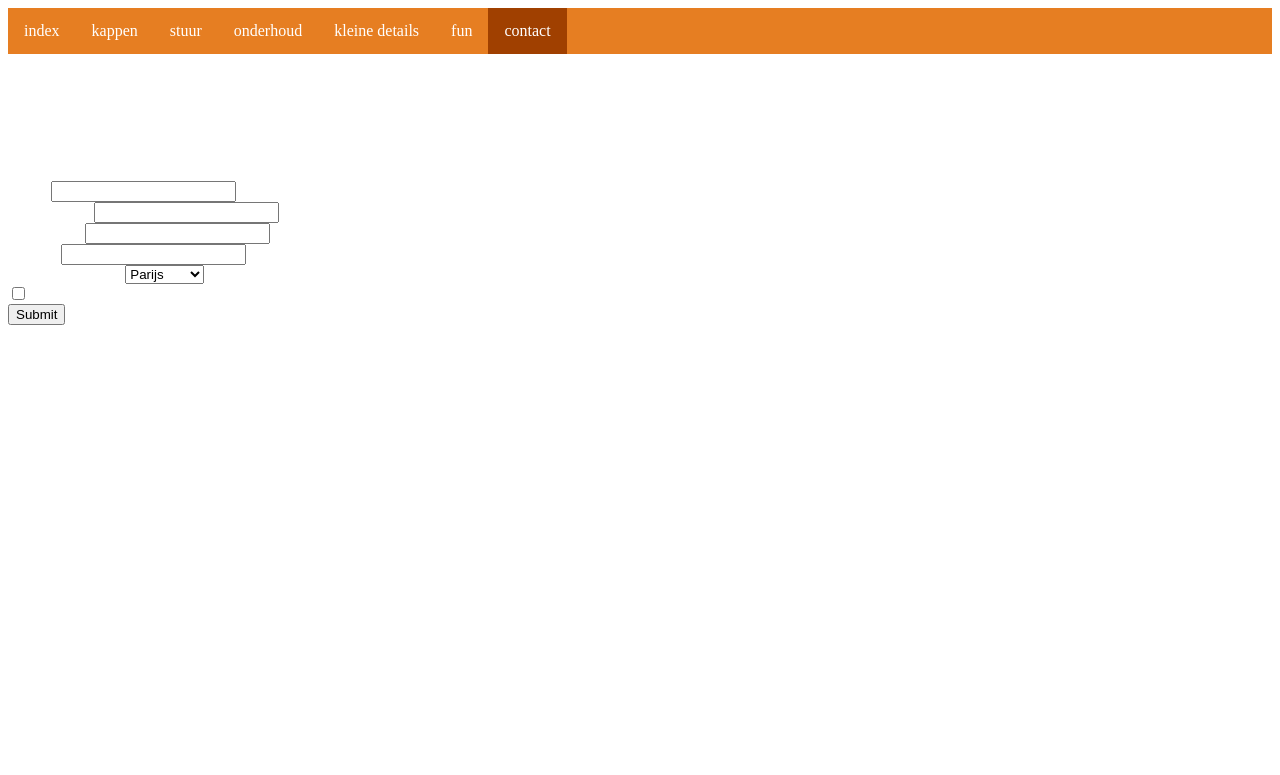
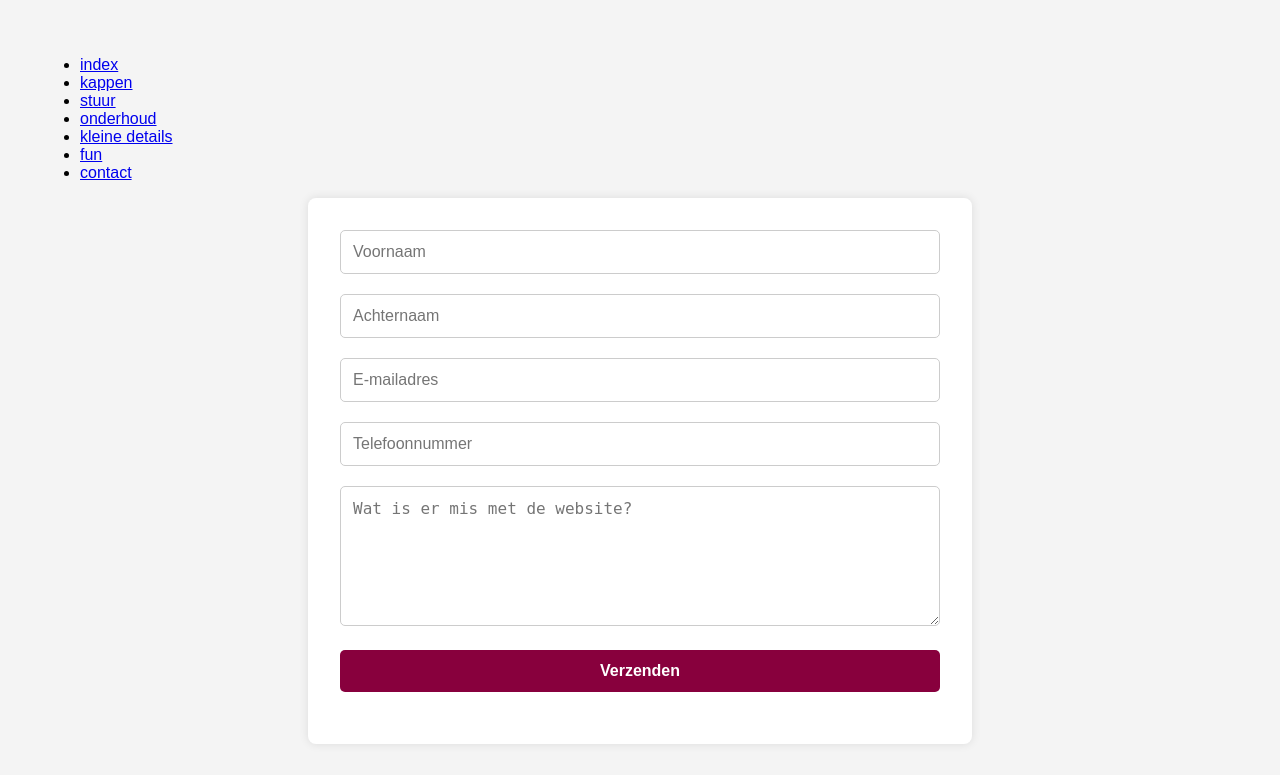
Before and after one commit to utsukushi-sa/Beta-website, a PHP site: page /contact.html in a window 1280 px wide. Shown: the top 775 px of the page. Run offline with PHP 8.4, Linux system fonts and the light colour scheme.

Commit message:
fixing and adding contact page

```diff
--- /dev/null
+++ b/contact.css
@@ -0,0 +1,72 @@
+body {
+  font-family: Arial, sans-serif;
+  background-color: #f4f4f4;
+  padding: 2rem;
+}
+
+form {
+  max-width: 600px;
+  margin: auto;
+  background: white;
+  padding: 2rem;
+  border-radius: 8px;
+  box-shadow: 0 0 10px rgba(0,0,0,0.1);
+}
+
+input, textarea, button {
+  width: 100%;
+  padding: 0.75rem;
+  margin-bottom: 1.25rem;
+  border: 1px solid #ccc;
+  border-radius: 5px;
+  box-sizing: border-box;
+  font-size: 1rem;
+}
+
+textarea {
+  resize: vertical;
+  min-height: 120px;
+}
+
+button {
+  background-color: #88003d;
+  color: white;
+  font-weight: bold;
+  border: none;
+  cursor: pointer;
+  transition: background-color 0.2s ease;
+}
+
+button:hover {
+  background-color: #660030;
+}
+
+/* Navigatie */
+.nav-menu {
+    list-style-type: none;
+    margin: 0;
+    padding: 0;
+    overflow: hidden;
+    background-color: #a30444;
+}
+
+.nav-menu li {
+    float: left;
+}
+
+.nav-menu li a {
+    display: block;
+    color: white;
+    text-align: center;
+    padding: 14px 16px;
+    text-decoration: none;
+    background-color: #04AA6D;
+}
+
+.nav-menu li a:hover:not(.active) {
+    background-color: #111;
+}
+
+.nav-menu .active {
+    background-color: #eb5c95;
+}
--- a/contact.html
+++ b/contact.html
@@ -1,16 +1,14 @@
 <!DOCTYPE html>
 <html lang="en">
-
 <head>
     <meta charset="UTF-8">
     <meta name="viewport" content="width=device-width, initial-scale=1.0">
     <title>contact</title>
-    <link rel="stylesheet" href="stijl.css">
-    <link rel="icon" href="/media/world-globe-icon.png">
+    <link rel="stylesheet" href="contact.css">
+
 </head>
-
 <body>
- <header>
+    <!--navigatie-->
   <ul class="nav">
     <li><a href="index.html">index</a></li>
     <li><a href="kappen.html">kappen </a></li>
@@ -20,38 +18,21 @@
     <li><a href="fun.html">fun</a></li>
     <li><a class="active" href="contact.html">contact</a></li>
   </ul>
- </header>
-    <main>
-        <h1>contact</h1>
-        <section>
-            <h2>neem contact met on op</h2>
-            <form action="https://dev.infobeheer.be/form.php">
-                <label for="naam">naam:</label>
-                <input type="text" id="naam" name="naam">
-                <br>
-                <label for="E-mailadres">E-mailadres:</label>
-                <input type="email" id="email" name="email" required>
-                <br><label for="onderwerp">onderwerp:</label>
-                <input type="onderwerp" id="onderwerp" name="onderwerp">
-                <br><label for="bericht">bericht:</label>
-               <input type="textarea" id="textarea" name="textarea" required>
-                <br><label for="intresses"> ik heb intresse in:</label>
-                <select name="intresses" id="bestemming" required><br>
-                    <option value="">Parijs</option>
-                    <option value="New York">New York</option>
-                    <option value="Tokyo">Tokyo</option>
-                </select>
-                <br>
-                <input type="checkbox" id="toestemming" name="toestemming">
-                <label for="toestemming"> ik geef toestemming om mijn gegevens te verwerken</label>
-                <br>
-                <input type="submit">
+
+
+
+    <form action="https://formspree.io/f/mblkrvko" method="POST">
+  <input type="text" name="voornaam" placeholder="Voornaam" required>
+  <input type="text" name="achternaam" placeholder="Achternaam" required>
+  <input type="email" name="email" placeholder="E-mailadres" required>
+  <input type="tel" name="telefoon" placeholder="Telefoonnummer">
+
+  <textarea name="feedback" rows="6" placeholder="Wat is er mis met de website?" required></textarea>
+
+  <input type="hidden" name="_next" value="https://utsukushi-sa.github.io/Beta-website/bedankt.html">
+
+  <button type="submit">Verzenden</button>
 </form>
-        </section>
-        <footer>
-            <p>© 2024 Ontworpen door Kyan Stuyts</p>
-        </footer>
-    </main>
+
 </body>
-
 </html>
--- a/stijl.css
+++ b/stijl.css
@@ -252,3 +252,200 @@ input[type="submit"]:hover {
     background-color: #ff35cc;
 }
 */
+/*
+* NAAM: Kyan Stuyts
+* KLAS: 5ADB
+*/
+
+/* Algemene opmaak */
+
+body {
+    font-family:sans-serif 12pt;
+    margin: 0;
+    padding: 0;
+    background-color: #f4f4f4;
+}
+
+h1 {
+    color: #a30444;
+}
+
+h2 {
+    color: #a30444;
+}
+
+header {
+    padding-top: 10;
+    padding-bottom: 10;
+    padding-left: 0;
+    padding-right: 0;
+}
+
+footer {
+    text-align: center;
+    padding-top: 10;
+    padding-bottom: 10;
+    color: white;
+    background-color: #a30444;
+}
+
+.accent {
+    background-color: #fc0668;
+    color: white;
+    padding-left: 10;
+    width: 100px;
+    height: auto;
+    float: left;
+    padding: 2px 2px 5px;
+    margin-right: 10px;
+
+}
+
+.underline {
+    text-decoration: underline;
+    padding-right: 10px;
+    margin: 10px 2px 2px;
+    padding: 2px 2px 2px;
+}
+
+#homeTable {
+    margin: auto;
+    width: 90%;
+}
+
+.homeLink {
+    font-size: 28pt;
+    text-transform: uppercase;
+
+}
+
+.afb-parijs {
+    border-radius: 15px;
+    height: 250px;
+
+    opacity: 0.5;
+    border-style: ridge;
+    border-color: #a30444;
+    float: left;
+    border-radius: 15px;
+    padding-bottom: 15px;
+
+}
+
+.parijs-indoor {
+    list-style-type:lower-alpha;
+}
+
+
+.afb-parijs :hover {
+    border-color: blue;
+    opacity: 1;
+}
+
+/* Hyperlinks */
+
+
+
+
+/* Navigatie */
+.nav-menu {
+    list-style-type: none;
+    margin: 0;
+    padding: 0;
+    overflow: hidden;
+    background-color: #a30444;
+}
+
+.nav-menu li {
+    float: left;
+}
+
+.nav-menu li a {
+    display: block;
+    color: white;
+    text-align: center;
+    padding: 14px 16px;
+    text-decoration: none;
+    background-color: #04AA6D;
+}
+
+.nav-menu li a:hover:not(.active) {
+    background-color: #111;
+}
+
+.nav-menu .active {
+    background-color: #eb5c95;
+}
+
+
+
+
+
+/*  Meegeleverde stijlen */
+/*
+    Hieronder staan de stijlen die meegeleverd zijn.
+    Gelieve NIETS hieronder aan te vullen of te wijzigen.
+*/
+main {
+    padding: 20px;
+}
+
+section {
+    background: white;
+    border: 1px solid #ddd;
+    border-radius: 5px;
+    margin-bottom: 15px;
+    padding: 10px;
+}
+
+section::after {
+    content: "";
+    display: block;
+    clear: both;
+}
+
+/* Formulierstijl */
+form {
+    display: flex;
+    flex-direction: column;
+    gap: 15px;
+}
+
+label {
+    font-weight: bold;
+}
+
+input[type="text"],
+input[type="email"],
+textarea,
+select {
+    width: 100%;
+    padding: 10px;
+    border: 1px solid #ccc;
+    border-radius: 5px;
+    box-sizing: border-box;
+}
+
+input[type="checkbox"] {
+    margin-right: 10px;
+}
+
+textarea {
+    resize: vertical;
+}
+
+button[type="submit"],
+input[type="submit"] {
+    background-color: #fc0668;
+    color: white;
+    border: none;
+    padding: 10px 15px;
+    cursor: pointer;
+    border-radius: 5px;
+    font-size: 16px;
+}
+
+button[type="submit"]:hover,
+input[type="submit"]:hover {
+    background-color: #ff35cc;
+}
```
Lines whose indentation alone changed are shown as unchanged.
